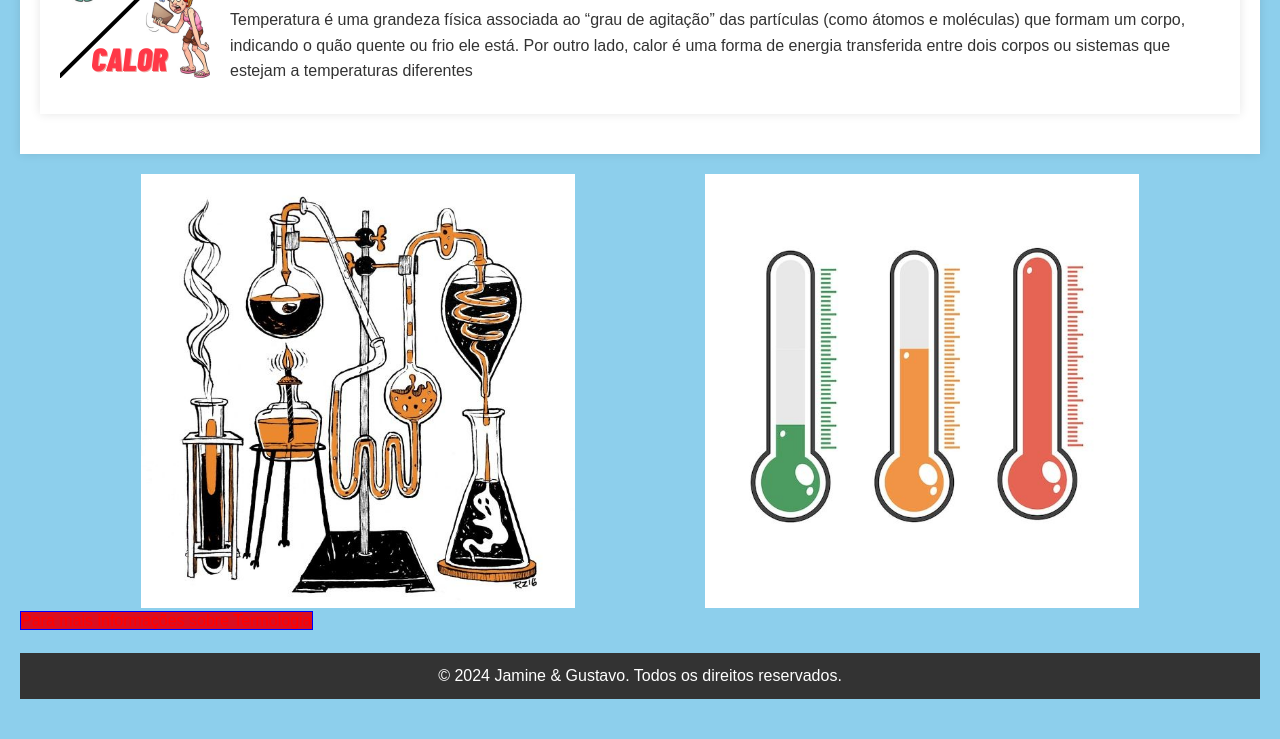
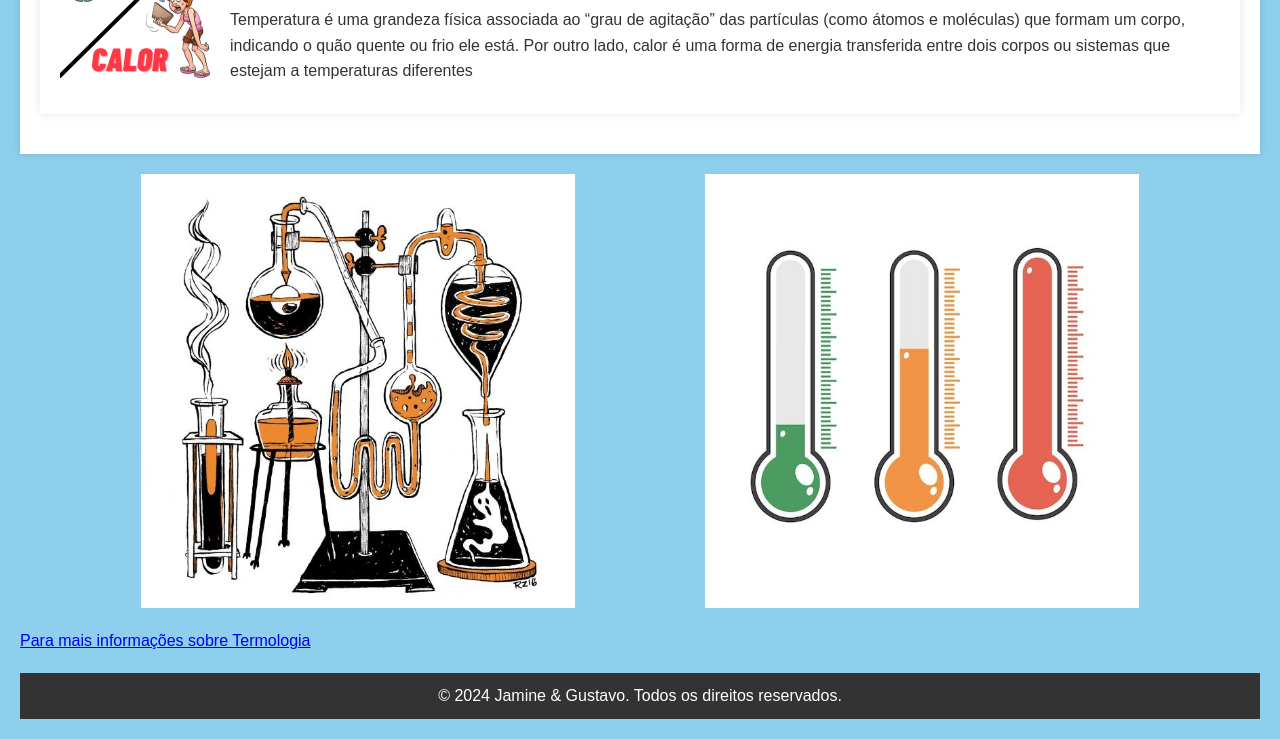
Before and after one commit to Rannyson/freelas_jamine-gustavo, a plain HTML site: page index.html in a window 1280 px wide. Shown: the part 453-1192 px from the top of the page. Drawn offline with Linux system fonts and the light colour scheme.

Commit message:
atualizacao 2

```diff
--- a/index.html
+++ b/index.html
@@ -42,9 +42,9 @@
             <img src="Foreverween.jpeg" alt="Imagem 2">
             <img src="ilustraçao.jpeg" alt="Imagem 3">
         </div>
-        <a href="https://brasilescola.uol.com.br/fisica/termologia.htm#:~:text=A%20Termologia%20%C3%A9%20uma%20importante,para%20medir%20a%20temperatura%20ambiente">Para mais informações sobre Termologia</a>
+
     </main>
-
+    <a href="https://brasilescola.uol.com.br/fisica/termologia.htm#:~:text=A%20Termologia%20%C3%A9%20uma%20importante,para%20medir%20a%20temperatura%20ambiente">Para mais informações sobre Termologia</a>
     <footer>
         <p>&copy; 2024 Jamine  & Gustavo. Todos os direitos reservados.</p>
     </footer>
--- a/style.css
+++ b/style.css
@@ -138,11 +138,6 @@ footer {
     height: auto;
 }
 
-a {
-        text-decoration: none;
-        background-color: rgb(219, 14, 32);
-        color: red;
-        border: 1px solid blue
-
-
+.link-container {
+    margin-top: 20px;
 }
```
